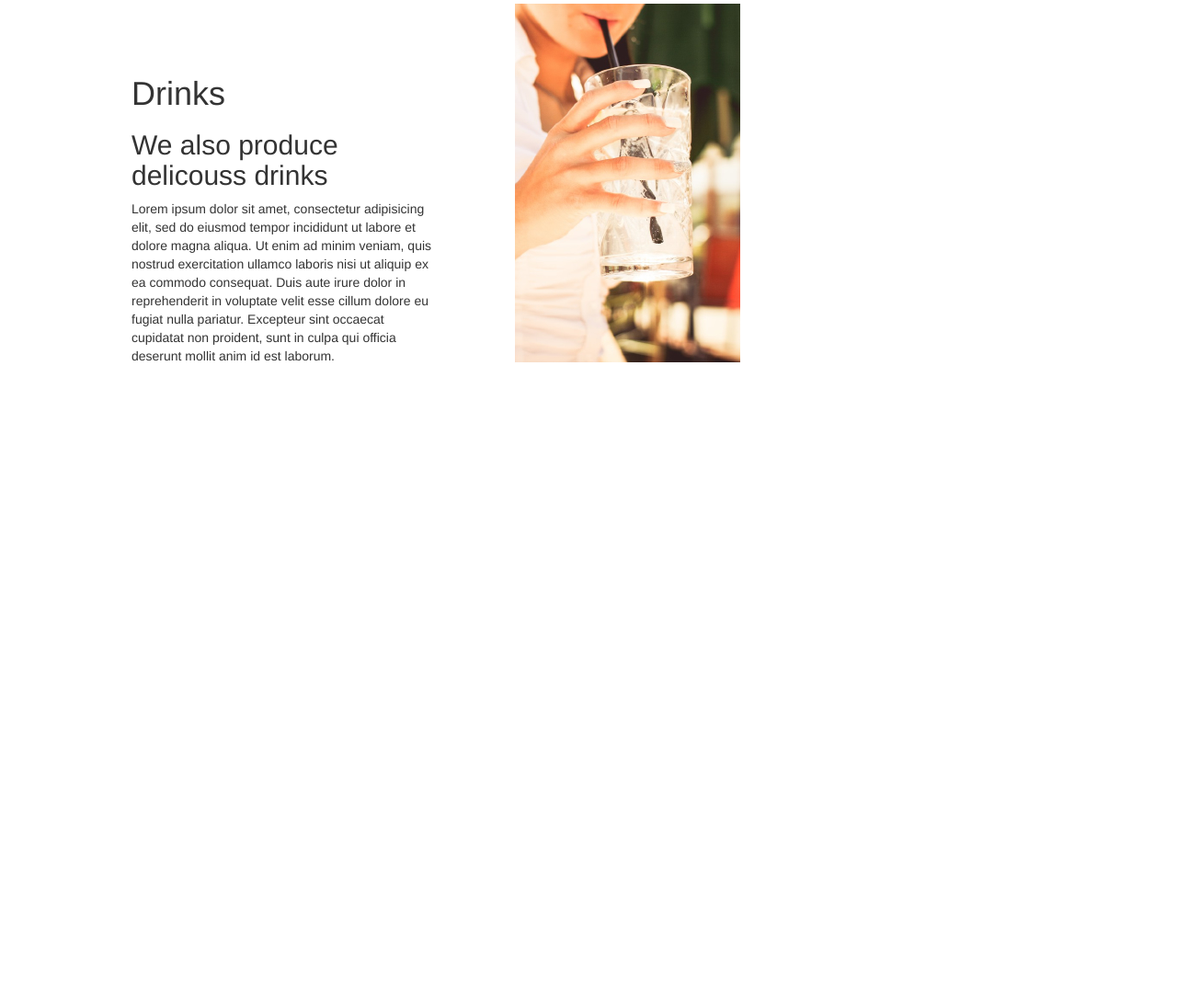
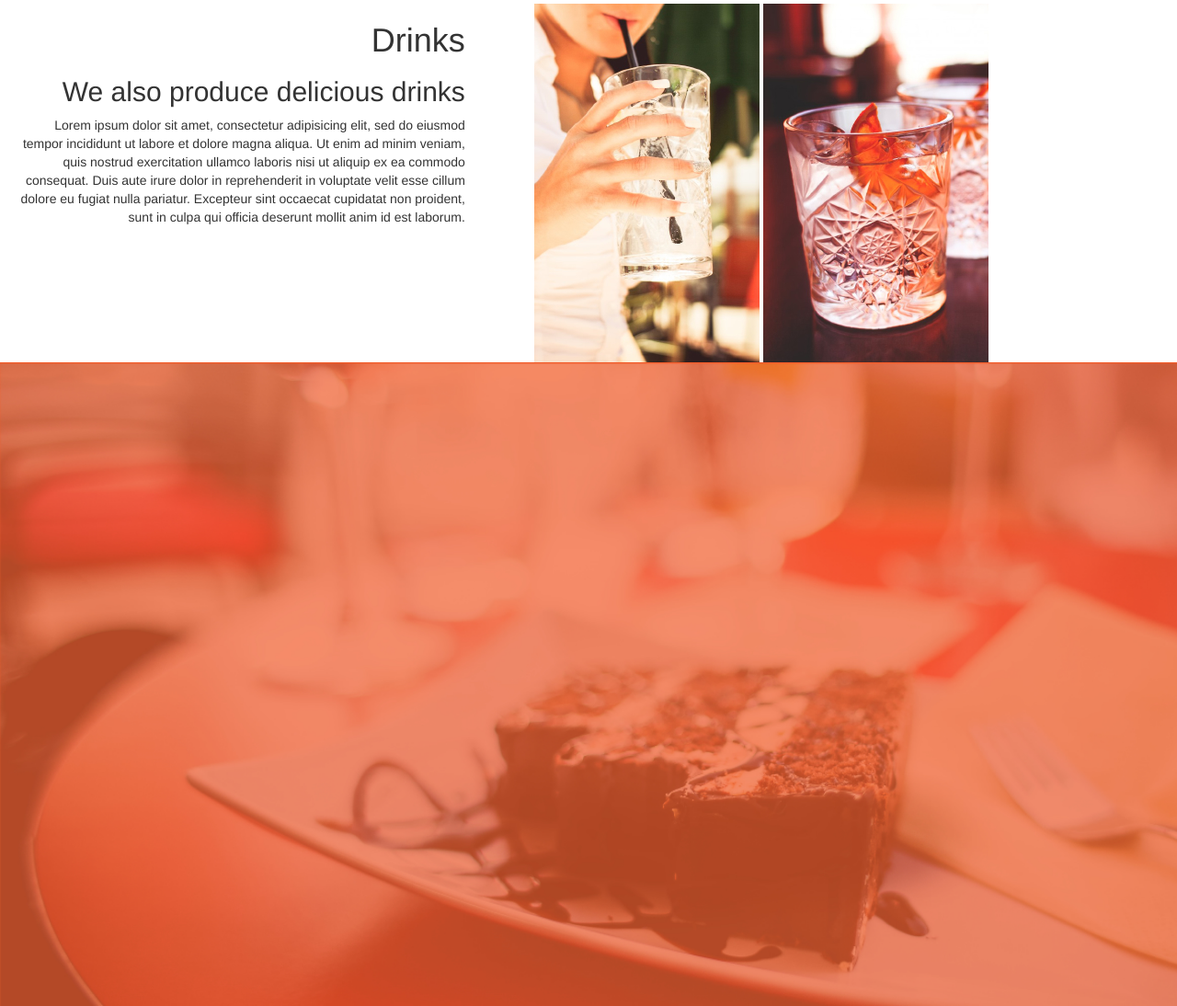
Before and after one commit to Nanozsaeed/Anitaskitchen, a plain HTML site: page index.html in a window 1280 px wide. Shown: the part 1398-2492 px from the top of the page at 92% size. Before the commit the page ends 1863 px from the top, so only its background shows below. Drawn offline with Linux system fonts and the light colour scheme.

Commit message:
add  div classes of jumbotron row two column of mid 12

```diff
--- a/css/styles.css
+++ b/css/styles.css
@@ -1,20 +1,20 @@
-
 .jumbotron {
   text-align: center;
-  background-image: url("../img/backgrounds/landing.jpg") ;
+  background-image: url("../img/backgrounds/landing.jpg");
   padding: 0;
   border: none;
   margin: 0;
   height: 700px;
-  padding-top: 0.1%;
-
+  padding-top: 10%;
+  background-size: cover;
+  background-repeat: no-repeat;
 }
 
 .jumbotron h1 {
   font-family: Georgia, serif;
   font-size: 35px;
   color: white;
-  padding-top: 7px;
+  padding-top: 60px;
 }
 
 .image-logo {
@@ -23,36 +23,49 @@
   margin-left: auto;
   padding-top: 20px;
 }
-.happy-hour1{
-  color: black;
 
-}
-.happy-hour2{
-  color: blue;
-
-}
-.happy-hour3{
+.happy-hour1 {
   color: black;
 }
-.happy-hour4{
+
+.happy-hour2 {
+  color: blue;
+}
+
+.happy-hour3 {
   color: black;
 }
-#sohappy{
+
+.happy-hour4 {
+  color: black;
+}
+
+#sohappy {
   background-color: #ccc;
   padding: 35px;
   text-align: center;
-  font-style:  arial, sans-serif;
+  font-style: arial, sans-serif;
 }
-#amhappy{
+
+#amhappy {
   background-color: #ff4500;
   padding: 27px;
   text-align: center;
   color: white;
+}
+
+.mnbar {
+  padding-top: 65px;
+}
+
+.sdbar {
+  padding: 58px;
+}
+
+.mnbar1 {
+  margin-left:45px;
+  background-color: none;
   }
-  .mnbar {
-    padding-top: 65px;
-  }
-
-.sdbar{
-padding: 58px;
+.sdbar1{
+    text-align: right;
 }
--- a/index.html
+++ b/index.html
@@ -8,14 +8,10 @@
 </head>
 
 <body>
-  <div class="row">
-    <div class="jumbotron">
-      <div class="text-center">
+  <div class="jumbotron row text-center">
     <img src="img/logoBig.png" alt="logo" class="image-logo">
     <div class="col-md-12">
       <h1>We Provide The Best Food <br>At The <b>Right Price</b></h1>
-        </div>
-      </div>
     </div>
   </div>
   <div class="container-fluid">
@@ -66,24 +62,24 @@
       </div>
     </div>
   </div>
-  <div class="container">
-    <div class="row">
-      <div class="col-md-12">
+  <div class="container row col-md-12">
     <div class="col-md-5">
-          <div class="sdbar">
+      <div class="sdbar1">
         <h1>Drinks</h1>
-            <h2>We also produce delicouss drinks</h2>
+        <h2>We also produce delicious drinks</h2>
         <p>Lorem ipsum dolor sit amet, consectetur adipisicing elit, sed do eiusmod tempor incididunt ut labore et dolore magna aliqua. Ut enim ad minim veniam, quis nostrud exercitation ullamco laboris nisi ut aliquip ex ea commodo consequat. Duis aute
           irure dolor in reprehenderit in voluptate velit esse cillum dolore eu fugiat nulla pariatur. Excepteur sint occaecat cupidatat non proident, sunt in culpa qui officia deserunt mollit anim id est laborum.</p>
       </div>
     </div>
-        <div class="col-md-5">
-          <div <class="mnbar">
+    <div class="col-md-6">
+      <div class="mnbar1">
         <img src="img/drink1.jpg" alt="drink1" class="img-reponsive">
+        <img src="img/drink2.jpg" alt="drink1" class="img-reponsive">
       </div>
     </div>
   </div>
-    </div>
+  <div class="jumbotron two row col-md-12">
+
   </div>
 </body>
 
```
Lines whose indentation alone changed are shown as unchanged.
